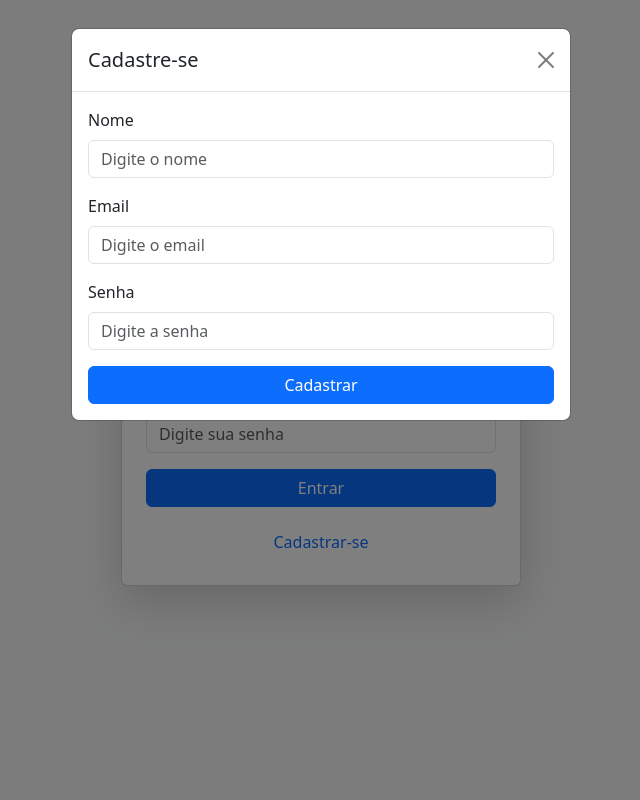
After one commit to VitorRoyal/cursophp, a PHP site: page /login.php in a window 1280 px wide, after a click on "Cadastrar-se". The commit adds this page. Shown: the whole page, without its empty margins (319-959 px from the left). Run offline with PHP 8.4, Linux system fonts and the light colour scheme.

Commit message:
adicionando sistema de login e corrigindo algumas coisinhas

```diff
--- a/ex000/adicionar.php
+++ b/ex000/adicionar.php
@@ -1,4 +1,4 @@
-<!DOCTYPE html>
+<!-- <!DOCTYPE html>
 <html lang="pt-br">
 <head>
     <meta charset="UTF-8">
@@ -22,4 +22,4 @@
         </div>
     </form>
 </body>
-</html>
+</html> -->
--- a/ex000/editar.php
+++ b/ex000/editar.php
@@ -1,4 +1,4 @@
-<?php
+<!-- <?php
 include 'contato.class.php';
 $contato = new Contato();
 
@@ -43,3 +43,4 @@ if(!empty($_GET['id'])){
     </form>
 </body>
 </html>
+ -->
--- /dev/null
+++ b/ex000/login.php
@@ -0,0 +1,60 @@
+<!DOCTYPE html>
+<html lang="en">
+<head>
+    <meta charset="UTF-8">
+    <meta name="viewport" content="width=device-width, initial-scale=1.0">
+    <title>Página de Login</title>
+    <link href="https://cdn.jsdelivr.net/npm/bootstrap@5.3.0/dist/css/bootstrap.min.css" rel="stylesheet">
+</head>
+<body class="bg-light">
+    <div class="container d-flex justify-content-center align-items-center vh-100">
+        <div class="card shadow-lg p-4" style="width: 100%; max-width: 400px;">
+            <h3 class="text-center mb-4">Login</h3>
+            <form>
+                <div class="mb-3">
+                    <label for="email" class="form-label">Email</label>
+                    <input type="email" class="form-control" id="email" placeholder="Digite seu email">
+                </div>
+                <div class="mb-3">
+                    <label for="password" class="form-label">Senha</label>
+                    <input type="password" class="form-control" id="password" placeholder="Digite sua senha">
+                </div>
+                    <a href="index.php" class="btn btn-primary w-100 text-decoration-none">Entrar</a>
+                <div class="text-center mt-3">
+                    <button type="button" class="btn btn-link text-decoration-none" data-bs-toggle="modal" data-bs-target="#registerModal">Cadastrar-se</button>
+                </div>
+            </form>
+
+            <div class="modal fade" id="registerModal" tabindex="-1" aria-labelledby="registerModalLabel" aria-hidden="true">
+                <div class="modal-dialog">
+                    <div class="modal-content">
+                        <div class="modal-header">
+                            <h5 class="modal-title" id="registerModalLabel">Cadastre-se</h5>
+                            <button type="button" class="btn-close" data-bs-dismiss="modal" aria-label="Close"></button>
+                        </div>
+                        <div class="modal-body">
+                            <form action="cadastrar.php" method="POST">
+                                <div class="mb-3">
+                                    <label for="registerNome" class="form-label">Nome</label>
+                                    <input type="text" class="form-control" id="registerNome" name="nome" placeholder="Digite o nome" required>
+                                </div>
+                                <div class="mb-3">
+                                    <label for="registerEmail" class="form-label">Email</label>
+                                    <input type="email" class="form-control" id="registerEmail" name="email" placeholder="Digite o email" required>
+                                </div>
+                                <div class="mb-3">
+                                    <label for="registerSenha" class="form-label">Senha</label>
+                                    <input type="password" class="form-control" id="registerSenha" name="senha" placeholder="Digite a senha" required>
+                                </div>
+                                <button type="submit" class="btn btn-primary w-100">Cadastrar</button>
+                            </form>
+                        </div>
+                    </div>
+                </div>
+            </div>
+        </div>
+    </div>
+
+    <script src="https://cdn.jsdelivr.net/npm/bootstrap@5.3.0/dist/js/bootstrap.bundle.min.js"></script>
+</body>
+</html>
```
Also changed, not shown: ex000/cadastrar.php (added, +16 -0 lines), ex000/index.php (+71 -10 lines).
